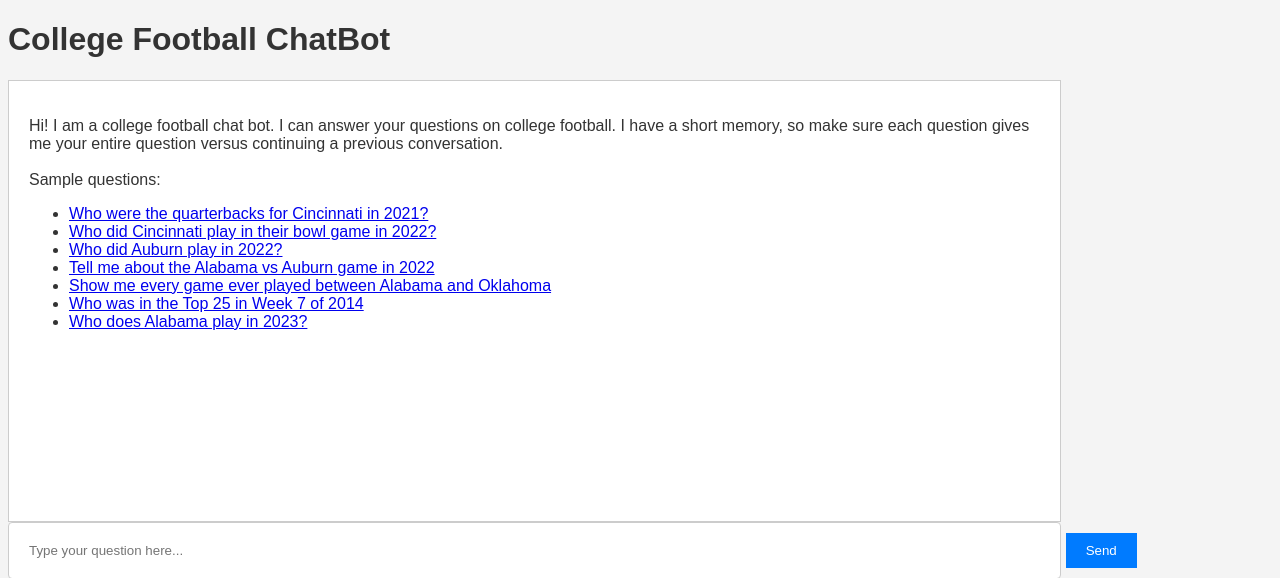
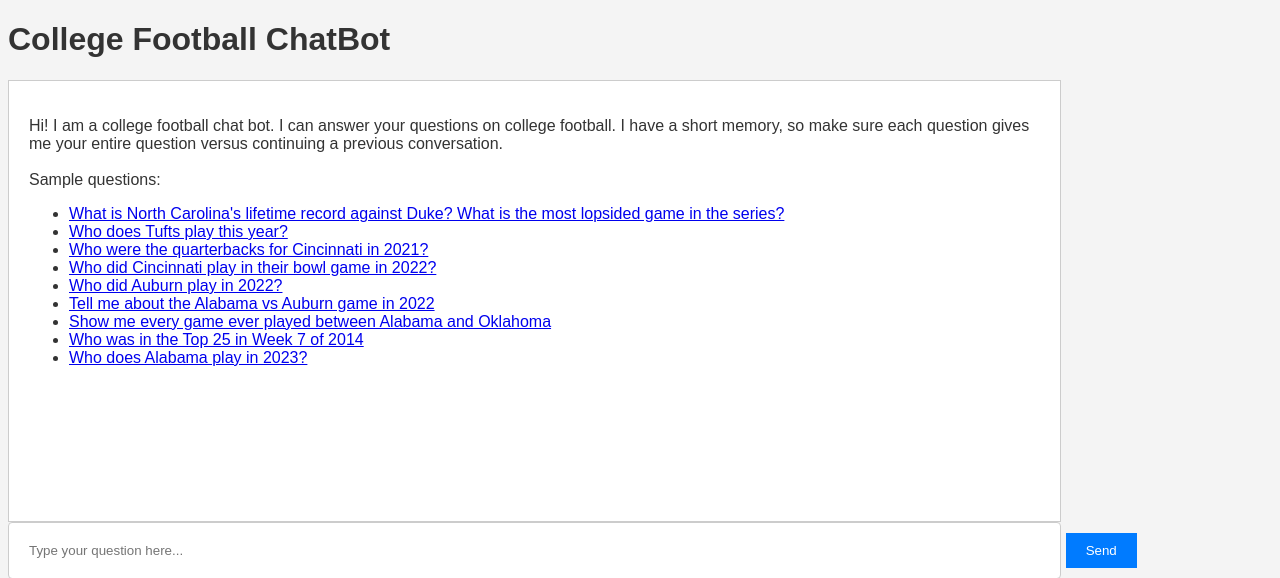
Before and after one commit to Entropicsky/CollegeFootballChatbot, a Flask app: page / in a window 1280 px wide. Shown: the top 578 px of the page. Run offline with Flask 3, Linux system fonts and the light colour scheme.

Commit message:
picking on duke

```diff
--- a/templates/home.html
+++ b/templates/home.html
@@ -72,6 +72,8 @@
             <br>
             Sample questions:
             <ul>
+                <li><a href="#" onclick="fillAndSend('What is North Carolinas lifetime record against Duke? What is the most lopsided game in the series?')">What is North Carolina's lifetime record against Duke? What is the most lopsided game in the series?</a></li>
+                <li><a href="#" onclick="fillAndSend('Who does Tufts play this year?')">Who does Tufts play this year?</a></li>
                 <li><a href="#" onclick="fillAndSend('Who were the quarterbacks for Cincinnati in 2021?')">Who were the quarterbacks for Cincinnati in 2021?</a></li>
                 <li><a href="#" onclick="fillAndSend('Who did Cincinnati play in their bowl game in 2022?')">Who did Cincinnati play in their bowl game in 2022?</a></li>
                 <li><a href="#" onclick="fillAndSend('Who did Auburn play in 2022?')">Who did Auburn play in 2022?</a></li>
```
